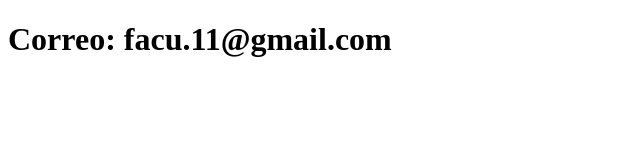
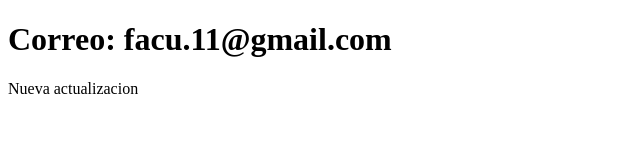
Before and after one commit to FaqquBarrionuevo15fa/sistema-registro, a plain HTML site: page contacto.html in a window 1280 px wide. Shown: the whole page, without its empty margins (0-640 px from the left). Drawn offline with Linux system fonts and the light colour scheme.

Commit message:
actualizacion

```diff
--- a/contacto.html
+++ b/contacto.html
@@ -8,5 +8,6 @@
 </head>
 <body>
     <h1>Correo: facu.11@gmail.com</h1>
+    <p>Nueva actualizacion</p>
 </body>
 </html>
```
